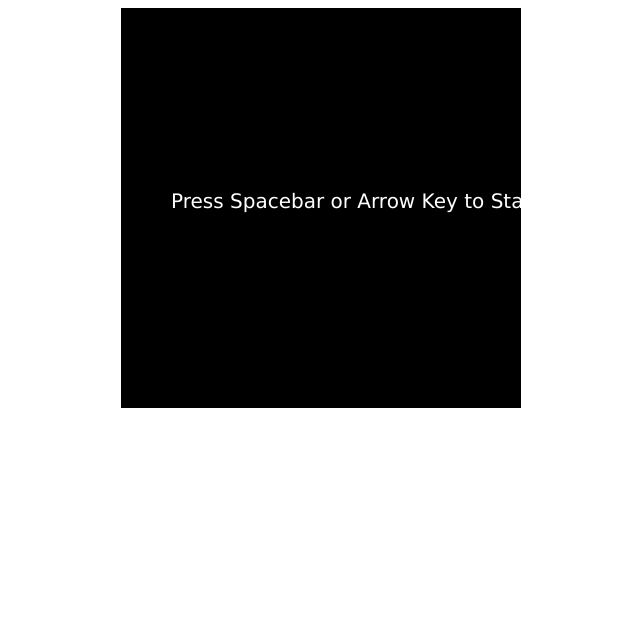
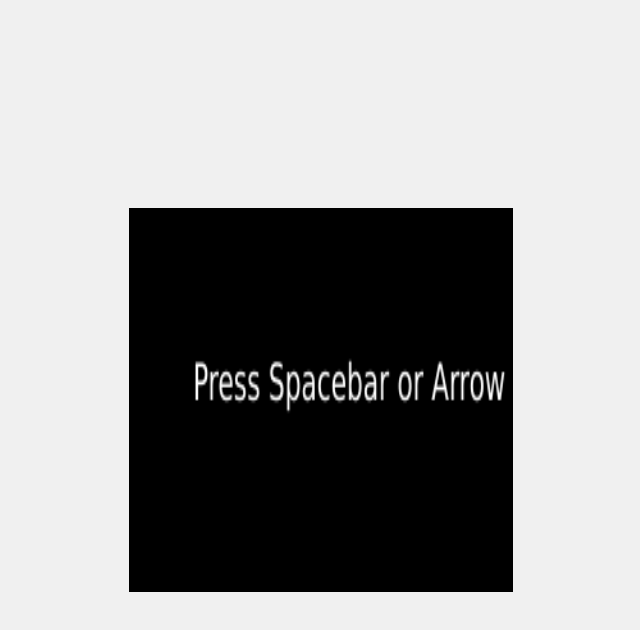
Before and after one commit to lizzo08/AI-snake, a plain HTML site: page index.html in a window 1280 px wide. Shown: the whole page, without its empty margins (319-959 px from the left). Drawn offline with Linux system fonts and the light colour scheme.

Commit message:
Update index.html

```diff
--- a/index.html
+++ b/index.html
@@ -1,17 +1,27 @@
 <!DOCTYPE html>
-<html>
+<html lang="en">
 <head>
-  <title>Snake Game</title>
-  <style>
-    canvas {
-      background: #000;
-      display: block;
-      margin: auto;
-    }
-  </style>
+<meta charset="UTF-8">
+<meta name="viewport" content="width=device-width, initial-scale=1.0">
+<style>
+  body {
+    display: flex;
+    justify-content: center;
+    align-items: center;
+    height: 100vh;
+    margin: 0;
+    background-color: #f0f0f0;
+  }
+
+  canvas {
+    background: #000;
+    width: 30vw;  /* Responsive width based on viewport width */
+    height: 30vw; /* Maintain aspect ratio for square canvas */
+  }
+</style>
 </head>
 <body>
-  <canvas id="gameCanvas" width="400" height="400"></canvas>
+  <canvas id="gameCanvas"></canvas>
   <script src="game.js"></script>
 </body>
 </html>
```
